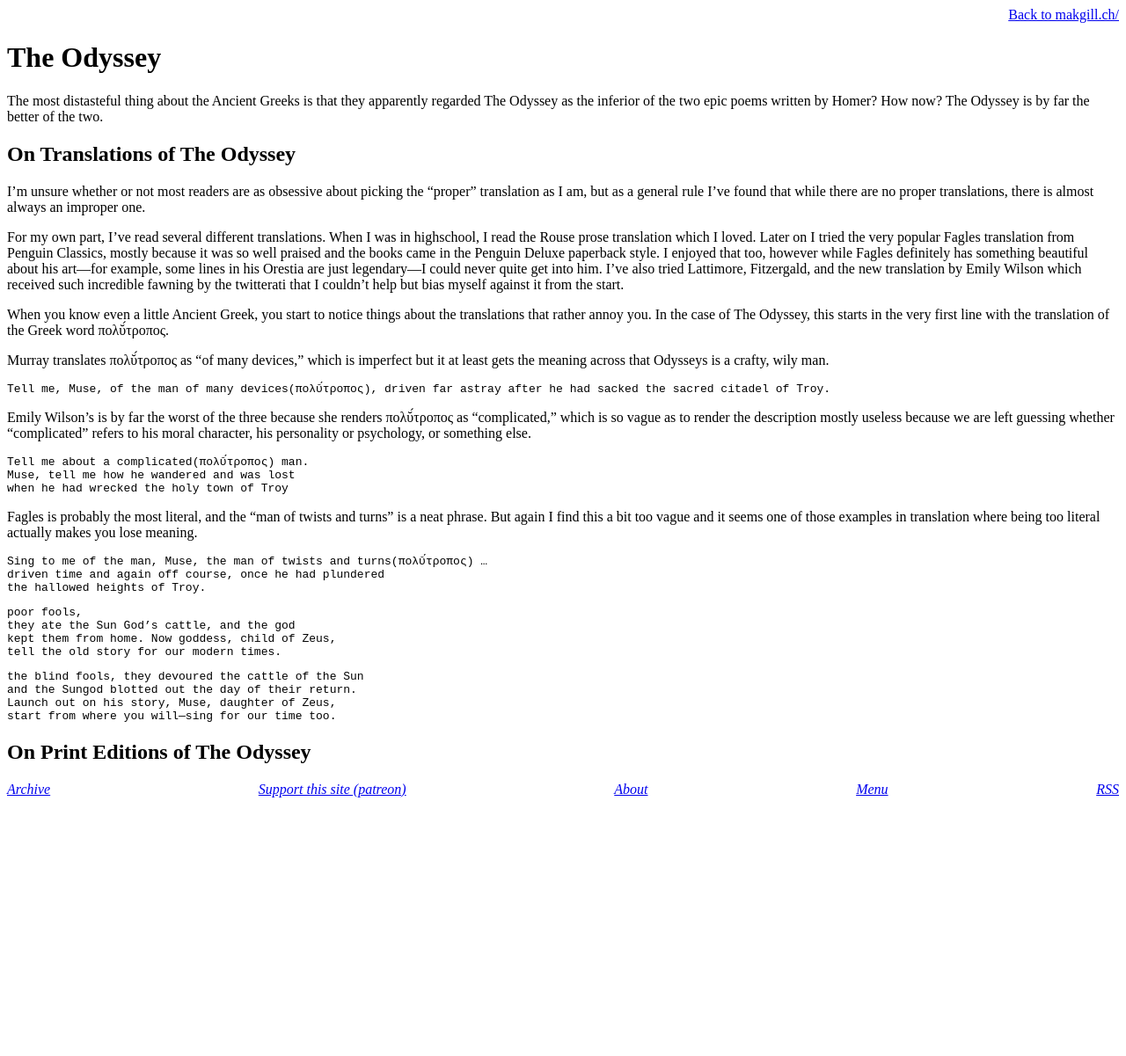
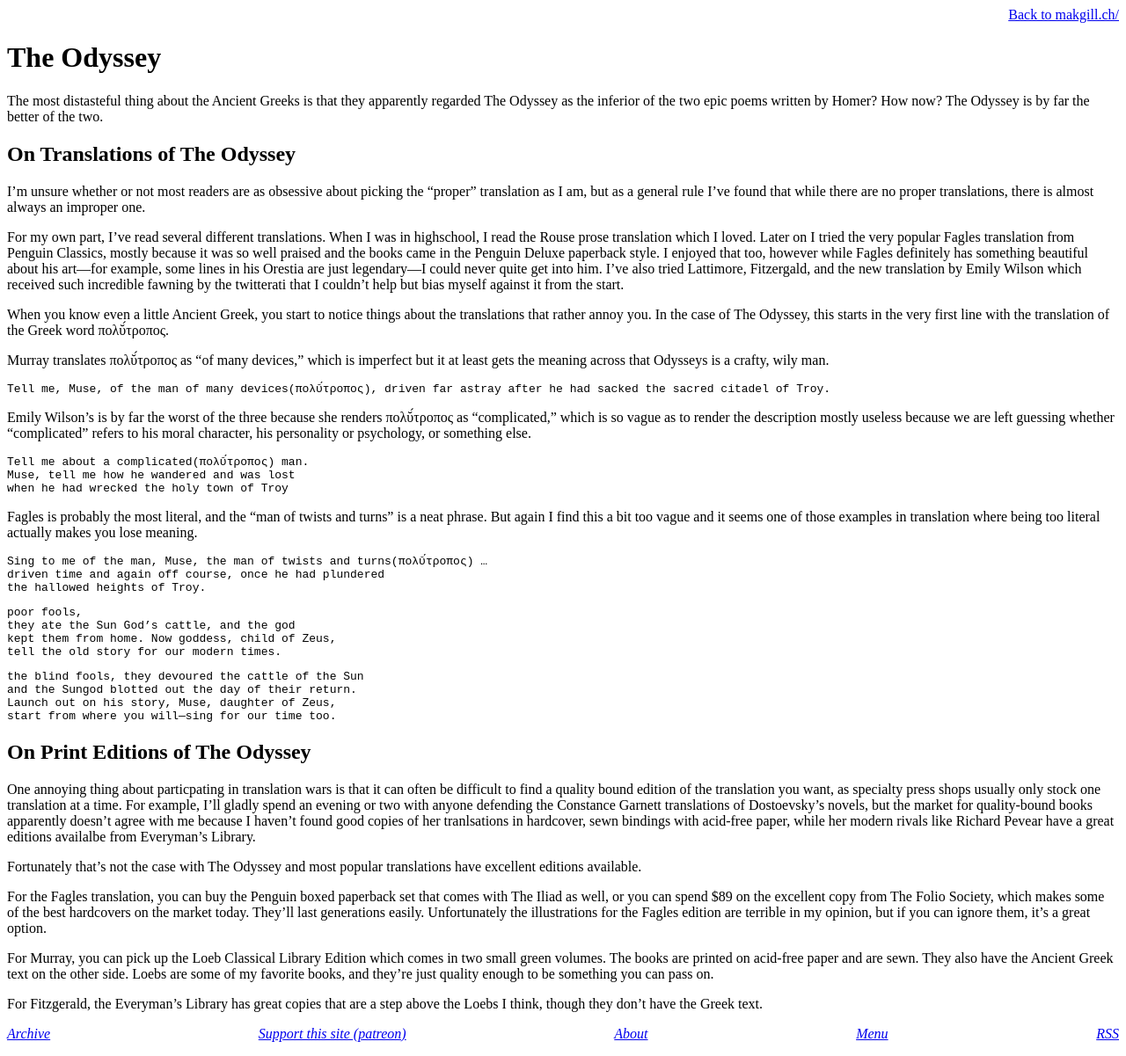
Before and after one commit to derykmakgill/website, a Jekyll site: the page built from odyssey.md, in a window 1280 px wide. Shown: the whole page at 88% size. Built offline with Jekyll 4.4.1, drawn with Linux system fonts in a browser that asks for light colours; before the commit the page ends 923 px from its top, so only the background shows below that.

Commit message:
Update odyssey.md

`````diff
--- a/odyssey.md
+++ b/odyssey.md
@@ -52,3 +52,13 @@ start from where you will—sing for our time too.
 ````
 
 ## On Print Editions of The Odyssey
+
+One annoying thing about particpating in translation wars is that it can often be difficult to find a quality bound edition of the translation you want, as specialty press shops usually only stock one translation at a time. For example, I'll gladly spend an evening or two with anyone defending the Constance Garnett translations of Dostoevsky's novels, but the market for quality-bound books apparently doesn't agree with me because I haven't found good copies of her tranlsations in hardcover, sewn bindings with acid-free paper, while her modern rivals like Richard Pevear have a great editions availalbe from Everyman's Library.
+
+Fortunately that's not the case with The Odyssey and most popular translations have excellent editions available.
+
+For the Fagles translation, you can buy the Penguin boxed paperback set that comes with The Iliad as well, or you can spend $89 on the excellent copy from The Folio Society, which makes some of the best hardcovers on the market today. They'll last generations easily. Unfortunately the illustrations for the Fagles edition are terrible in my opinion, but if you can ignore them, it's a great option.
+
+For Murray, you can pick up the Loeb Classical Library Edition which comes in two small green volumes. The books are printed on acid-free paper and are sewn. They also have the Ancient Greek text on the other side. Loebs are some of my favorite books, and they're just quality enough to be something you can pass on.
+
+For Fitzgerald, the Everyman's Library has great copies that are a step above the Loebs I think, though they don't have the Greek text.
`````
